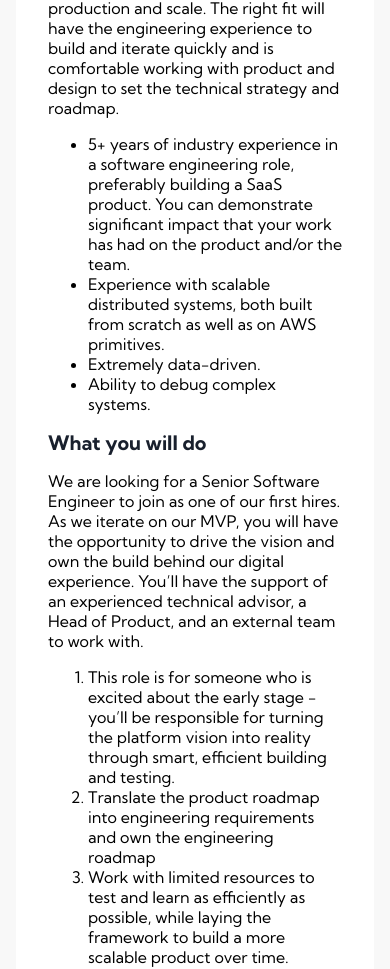
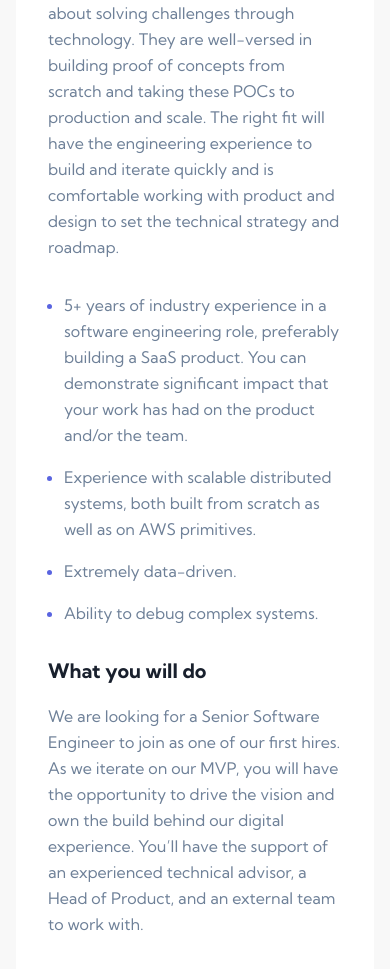
Before and after one commit to agnesnora/devjobs, a React (Vite) app: page /jobs/1 in a window 390 px wide. Shown: the part 1018-1987 px from the top of the page. Built offline with nearby package versions, Linux system fonts and the light colour scheme.

Commit message:
styling mobile job description

```diff
--- a/src/components/JobDetailPage/JobDetailPage.css
+++ b/src/components/JobDetailPage/JobDetailPage.css
@@ -65,6 +65,33 @@ h4 {
   align-items: center;
   color: #6e8098;
 }
+.job--description--page--container main h1 {
+  margin-bottom: 1em;
+}
+.job--description--page--container main ul,
+.job--description--page--container main ol {
+  padding-left: 0;
+  margin: 2em auto 2em 1em;
+}
+.job--description--page--container main ul li,
+.job--description--page--container main ol li {
+  margin-bottom: 1em;
+}
+.job--description--page--container main ul li::marker,
+.job--description--page--container main ol li::marker {
+  color: #5964e0;
+  font-weight: bold;
+  padding-right: 20px;
+}
+.job--description--page--container main p,
+.job--description--page--container main li {
+  line-height: 1.625;
+  color: #6e8098;
+}
+.job--description--page--container main ol li {
+  list-style-position: outside;
+  padding-left: 10px;
+}
 
 .apply--btn {
   display: block;
--- a/src/components/JobDetailPage/JobDetailPage.scss
+++ b/src/components/JobDetailPage/JobDetailPage.scss
@@ -66,17 +66,36 @@ h4 {
         color: $darkGrey;
       }
     }
-    // .apply--btn {
-    //   display: block;
-    //   text-decoration: none;
-    //   background-color: $violet;
-    //   text-align: center;
-    //   padding: 1em;
-    //   color: $pureWhite;
-    //   font-weight: bold;
-    //   font-size: 1rem;
-    //   border-radius: 6px;
-    // }
+  }
+  main {
+    h1 {
+      margin-bottom: 1em;
+    }
+    ul,
+    ol {
+      padding-left: 0;
+      margin: 2em auto 2em 1em;
+      li {
+        margin-bottom: 1em;
+        &::marker {
+          color: $violet;
+          font-weight: bold;
+          padding-right: 20px;
+        }
+      }
+    }
+    p,
+    li {
+      line-height: 1.625;
+      color: $darkGrey;
+    }
+
+    ol {
+      li {
+        list-style-position: outside;
+        padding-left: 10px;
+      }
+    }
   }
 }
 .apply--btn {
```
Also changed, not shown: 1 other file (tests, documents, lock files or other folders).
